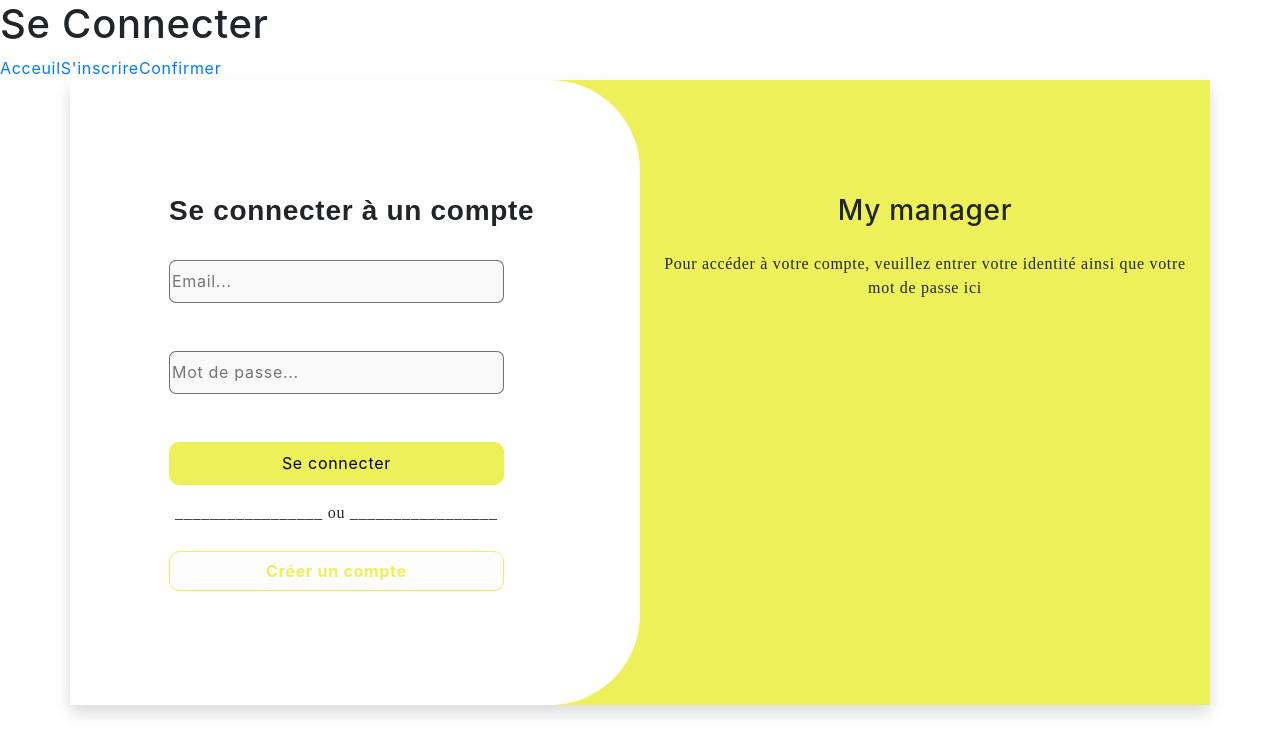
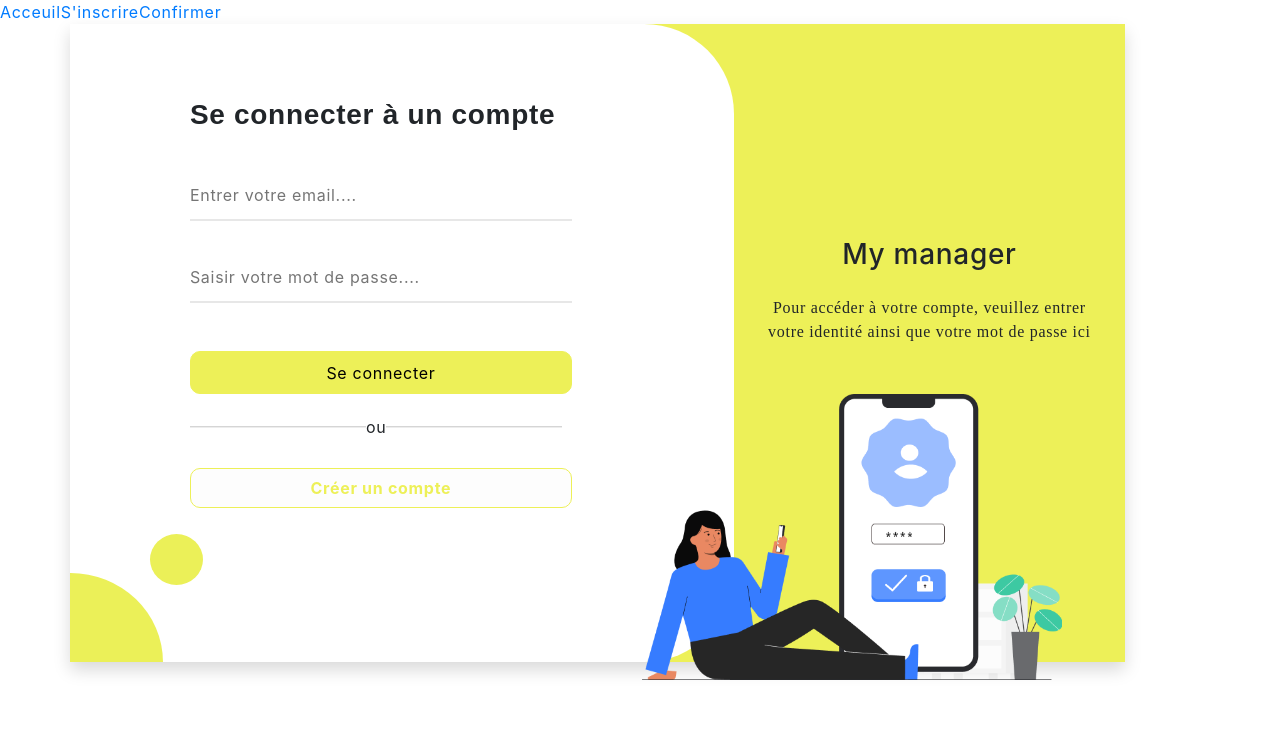
Before and after one commit to EzraNiel/My-manager, a React (Create React App) app: page /Connexion in a window 1280 px wide. Shown: the top 756 px of the page. Built offline with nearby package versions, Linux system fonts and the light colour scheme.

Commit message:
connexion mbl tsy misy icone

```diff
--- a/src/Components/Fitia/Formulaire.js
+++ b/src/Components/Fitia/Formulaire.js
@@ -1,54 +1,80 @@
 import React from 'react';
 import './styleConnexion.css';
 import 'bootstrap/dist/css/bootstrap.css';
+import img from './illustration.png';
 // import { button } from 'react-bootstrap';
 
 export function Formulaire() {
     return(
   <>
+
       {/* main container */}
-    <div className="container justify-content-center align-items-center min-vh-100">
-        {/* login container */}
+    <div className="container justify-content-center align-items-center">
         <div className="row border-5 shadow box-area">
 
                 {/* left box */}
-                <div className="col-md-6 rounded-6 d-flex left-box" id="box-left">
+                <div className=" d-flex left-box" id="box-left">
                 <form>
                         <div className="row">
-                        <div className="header mb-4">
+                                <div className="header mb-2">
                                     <h3> Se connecter à un compte</h3>
                                 </div>
-
-                        <div for='form-group' className="input-group mb-5">
-                            <input type='email' placeholder="Email..." className="email"/>
+                                <div className="input-group mb-2">
+                                        <input
+                                            type="email"
+                                            name=""
+                                            id=""
+                                            className="effect-3"
+                                            placeholder="Entrer votre email...."
+                                        />
+                                        <span class="border"></span>
                                 </div>
-                        <div for='form-group' className="input-group mb-5">
-                            <input type='password' placeholder="Mot de passe..." className="mdp"/>
+                                <div className="input-group mb-5">
+                                    <input
+                                            type="password"
+                                            name=""
+                                            id=""
+                                            className="effect-3"
+                                            placeholder="Saisir votre mot de passe...."
+                                    />
+                                <span class="border"></span>
                                 </div>
 
-                        <button type='submit' id="bout1">Se connecter</button>
+                                <button type='submit' id="bout1" className="mb-3">Se connecter</button>
 
-                        <div className="mt-3" id="ou">
-                             <p>_________________ ou _________________</p>
+                                <div className="line-container mb-4">
+                                    <hr className="line short" />
+                                    <span>  ou </span>
+                                    <hr className="line short" />
                                 </div>
 
-                        <button type='submit' id="bout2">Créer un compte</button>
+                                <button type='submit' id="bout2" className="mb-5">Créer un compte</button>
 
 
                         </div>
                 </form>
+                <div className="ROND">
+                     <div className="rond1"></div>
+                     <div className="rond2"> </div>
+                </div>
                 </div>
                 {/* right box */}
-                <div className="col-md-6 align-items-center flex-column right-box">
+                <div className="align-items-center flex-column mb-4 right-box">
                     <h3 className="mb-4"> My manager</h3>
-                    <p>Pour accéder à votre compte, veuillez entrer votre identité ainsi que votre mot de passe ici</p>
+                    <p className="mb-6">Pour accéder à votre compte, veuillez entrer votre identité ainsi que votre mot de passe ici</p>
+                    <div id="illustration"><img src={img} alt=""  className=""/></div>
                 </div>
 
 
         </div>
-        {/* <div id="rond1"> </div>
-        <div id="rond2"> </div> */}
+
     </div>
+
     </>
+
+
+
+
+
     );
 }
--- a/src/Components/Fitia/styleConnexion.css
+++ b/src/Components/Fitia/styleConnexion.css
@@ -2,13 +2,19 @@
     margin:0;
     box-sizing: border-box;
     letter-spacing: 0.7px;
+    align-content:center;
 }
+
 .box-area{
-    /* align-items: center; */
     background-color: #EDF058;
+    align-content:center;
+    max-width:95%;
+    /* margin:0 10% 0 10%; */
+     text-align:center;
 }
 #box-left{
-    padding:10%;
+    padding:7% 10% 10% 10%;
+    width:63%;
     background-color: white;
     border-radius:0 90px 90px 0;
     align-items: center;
@@ -17,35 +23,55 @@
     justify-content:space-around;
     position: relative;
 }
-.form{
-    width:60%;
-    height:850px;
-    background-color:white;
-    display:inline-block;
-    flex-direction: column;
-    text-align: center;
-    align-content: center;
-    justify-content:space-around;
+form{
+  width:87%;
+  height:100%;
 }
-.email,.mdp{
-    background-color: rgba(236, 236, 236, 0.315);
-    width:90%;
-    height: 43px;
-    align-items: center;
-    display:inline-block;
-    flex-direction: column;
-    justify-content:space-around;
-    position: relative;
-    border:1px solid rgba(51, 51, 46, 0.692);
-    border-radius:7px;
+form h3{
+  font-family:Arial;
+  font-weight: bold;
 }
-.soratra1{
+input{
+  border: none;
+  outline: none;
+  padding: 0.75rem;
+  font-size: 1.5rem;
+  width: 90%;
   align-items: center;
   display:inline-block;
   flex-direction: column;
   justify-content:space-around;
   position: relative;
 }
+.input-group {
+    position: relative;
+    margin: 1.5rem 0;
+  }
+
+
+  .overflow-hidden {
+    overflow: hidden;
+  }
+.effect-3 {
+    border-bottom: 2px solid rgba(185, 185, 185, 0.342);
+    padding-left: 0;
+  }
+
+  .effect-3 + .border {
+    position: absolute;
+    bottom: 0;
+    left: 50%;
+    transform: translateX(-50%) scale(0);
+    width: 90%;
+    height: 2.5px;
+    transition: 0.5s;
+  }
+
+  .effect-3:focus + .border {
+    background-color: rgb(246, 250, 0);
+    transform: translateX(-55%) scale(1);
+  }
+
 #bout1{
     background-color:#EDF058;
     border:1.5px solid #EDF058;
@@ -55,19 +81,6 @@
     text-align: center;
     cursor: pointer;
 
-}
-.tsipika1{
-    width:30%;
-    height:50px ;
-}
-.tsipika2{
-    width:30%;
-    height:50px ;
-}
-#ou{
-    flex-direction: column;
-    width:90%;
-    height:50px ;
 }
 #bout2{
     border: none;
@@ -92,44 +105,53 @@
     height:40px ;
     text-align: center;
     cursor: pointer;
+    transition:2s;
 }
-#rond1{
-    background-color: #EDF058;
-    width:100px;
-    height: 100px;
-    border-radius:0 150px 0 0;
+.line-container {
+    display: flex;
+    align-items: center;
+  }
+
+  .line {
+    flex: 1;
+    height: 1px;
+    background-color: rgba(165, 165, 165, 0.205);
+  }
+
+  .short {
+    width:176px;
+  }
+
+.ROND{
+    width:20%;
+    height:20%;
+    overflow: hidden;
+    /* background-color: red; */
+    position:absolute;
+    bottom:0;
+    left:0;
+}
+.rond1{
+    width:70%;
+    height:70%;
+    background-color: #EBF058;
+    border-radius:0 100% 0 0;
+    position:absolute;
+    bottom:0;
 
 }
-#rond2{
-    background-color: #EDF058;
-    width:50px;
-    height: 50px;
-    border-radius:50px;
-    z-index: -1;
-}
-input{
-    align-items: center;
-    display:inline-block;
-    flex-direction: column;
-    justify-content:space-around;
-    position: relative;
-}
-
-form{
-    height:100%;
-}
-form h3{
-    font-family:Arial;
-    font-weight: bold;
-}
-.lesInputs{
-    display:inline;
-    justify-content:space-around;
-    text-align: center;
+.rond2{
+  width:40%;
+  height:40%;
+  border-radius:50% 50% 50% 50%;
+  background-color: #EBF058;
+  position:absolute;
+  top:0;
+  right:0;
 }
 .right-box{
-    padding:10%;
-    width:40%;
+    padding:7% 2% 7% 2%;
+    width:37%;
     height: 550px;
     display:inline-block;
     justify-content:center;
@@ -141,3 +163,17 @@ p{
     position:relative;
     text-align: center;
 }
+#illustration{
+     overflow: hidden;
+     width:420px; height:320px;
+     /* background-color: red; */
+     position:absolute;
+     align-items:center;
+     right: 17%;
+}
+img{
+    width:100%;
+    height:100%;
+    left:0;
+    right:30px;
+}
--- a/src/Pages/Connexion.jsx
+++ b/src/Pages/Connexion.jsx
@@ -8,14 +8,15 @@ function Connexion() {
   //   AFFICHAGE (RENDER)
   return (
     <>
-      <h1>Se Connecter</h1>
+
+
       <div className="Connexion">
         <Link to="/">Acceuil</Link>
         <Link to="/Creation">S'inscrire</Link>
         <Link to="/Compte">Confirmer</Link>
       </div>
+      <Formulaire/>
 
-      <Formulaire/>
     </>
   );
 }
```
Also changed, not shown: src/Components/Fitia/Mg_Fitia.txt (deleted), src/Components/Fitia/illustration.png (added), src/Components/Fitia/illustration.txt (added). Lines whose indentation alone changed are shown as unchanged.
